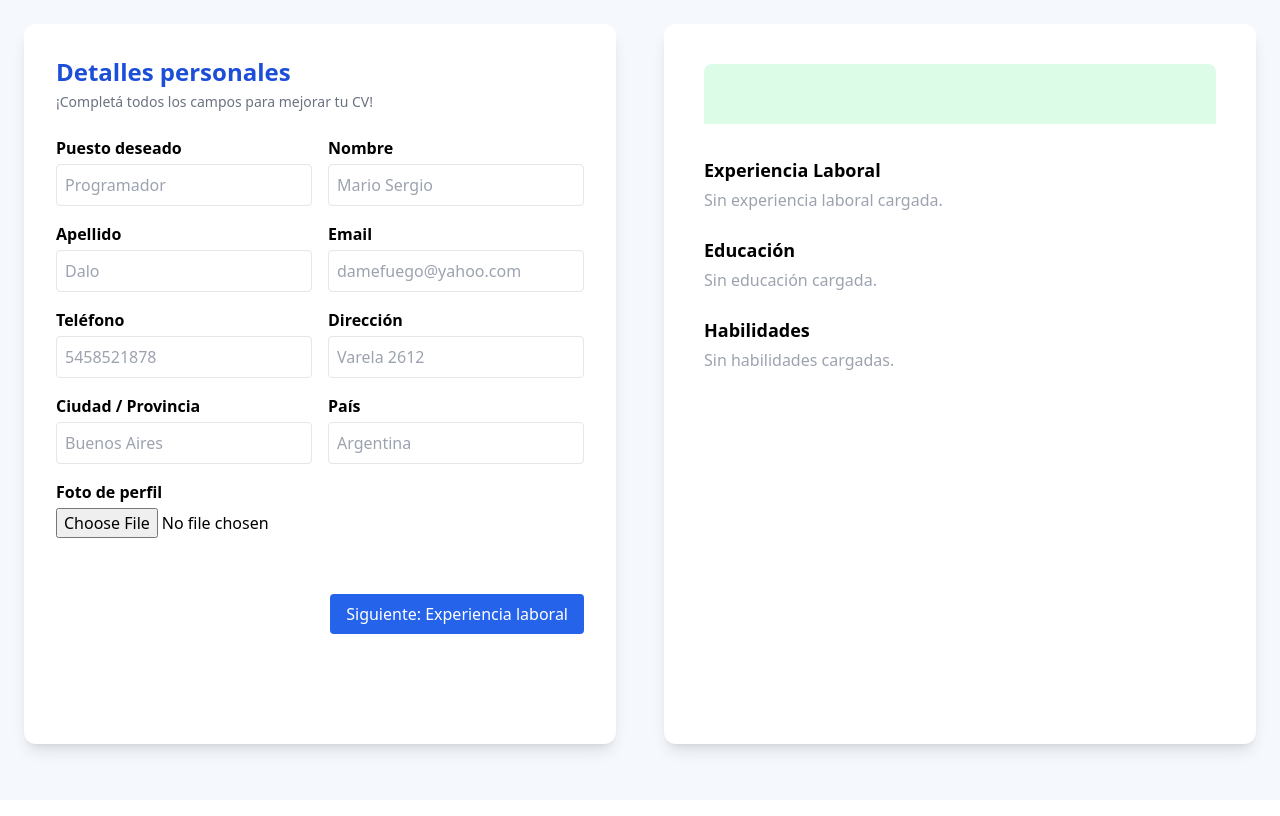
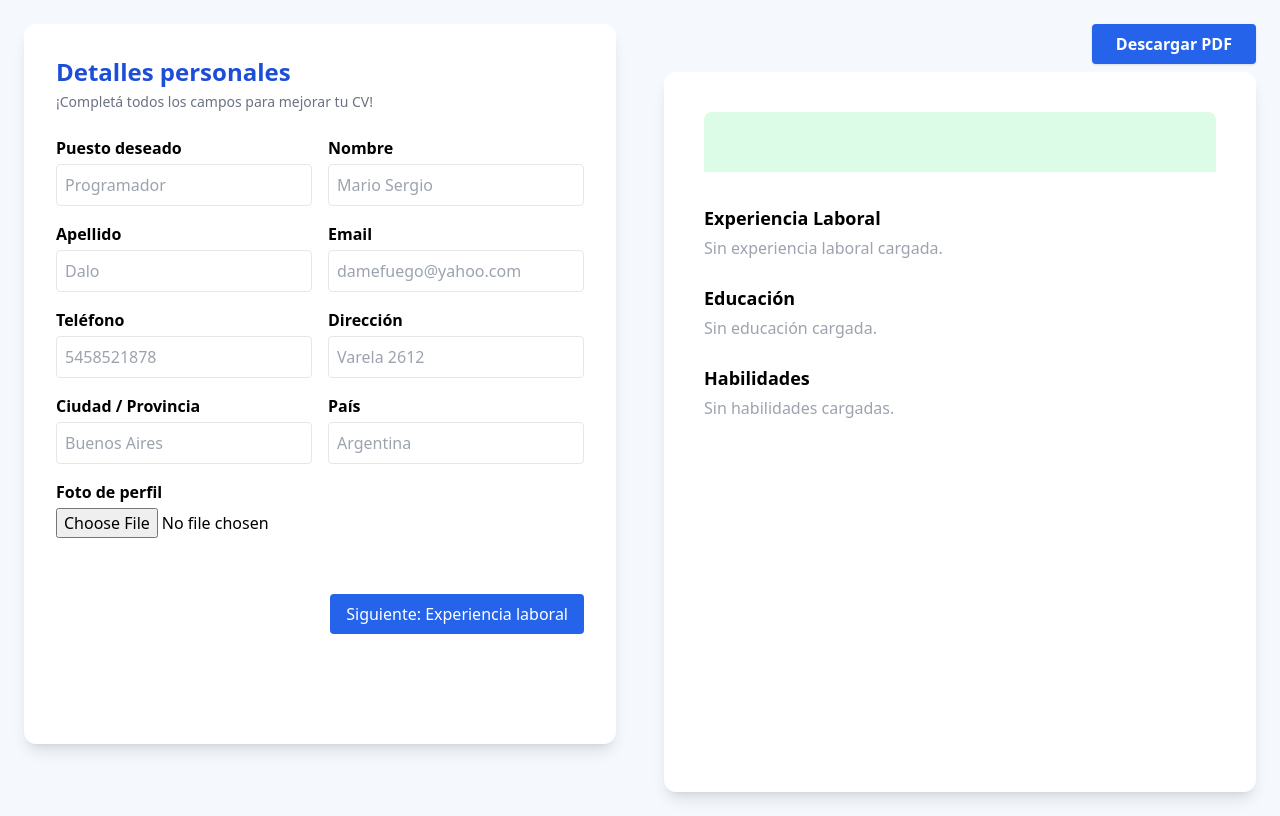
Before and after one commit to givemefire44/cvfaster-limpio, a Next.js app: page /create-cv in a window 1280 px wide. Built offline with nearby package versions, Linux system fonts and the light colour scheme.

Commit message:
Update page.tsx

```diff
--- a/app/create-cv/page.tsx
+++ b/app/create-cv/page.tsx
@@ -6,12 +6,13 @@ import ExperienceForm from "./components/ExperienceForm";
 import EducationForm from "./components/EducationForm";
 import SkillsForm from "./components/SkillsForm";
 import CVPreview from "./components/CVPreview";
+import { useRouter } from "next/navigation";
 
 export default function CreateCVPage() {
   const { formData, setFormData, isHydrated } = useCvForm();
   const [step, setStep] = useState(1);
+  const router = useRouter();
 
-  // 🛡️ Migración defensiva para skills sin level (por datos viejos)
   useEffect(() => {
     if (
       isHydrated &&
@@ -27,9 +28,7 @@ export default function CreateCVPage() {
     // eslint-disable-next-line react-hooks/exhaustive-deps
   }, [isHydrated]);
 
-  // --- FILTRO educación vacía al avanzar desde el paso Educación ---
   const goNext = () => {
-    // Si estoy en Educación (paso 3), filtro educación antes de avanzar
     if (step === 3) {
       const cleanEducation = formData.education.filter(
         edu =>
@@ -40,7 +39,6 @@ export default function CreateCVPage() {
           edu.endDate ||
           edu.description
       );
-      // Solo actualiza si cambió algo (opcional)
       if (cleanEducation.length !== formData.education.length) {
         setFormData({ ...formData, education: cleanEducation });
       }
@@ -171,7 +169,16 @@ export default function CreateCVPage() {
           {formStep}
         </div>
       </section>
-      <section className="w-full md:w-1/2 flex justify-center items-start p-6">
+      <section className="w-full md:w-1/2 flex flex-col justify-start items-start p-6">
+        <div className="w-full flex justify-end mb-2">
+          <button
+            className="bg-blue-600 text-white px-6 py-2 rounded font-semibold shadow"
+            onClick={() => router.push("/select-template")}
+            type="button"
+          >
+            Descargar PDF
+          </button>
+        </div>
         <div className="bg-white rounded-xl shadow-lg w-full max-w-[700px] min-h-[90vh] flex flex-col overflow-hidden">
           <CVPreview data={formData} />
         </div>
```
